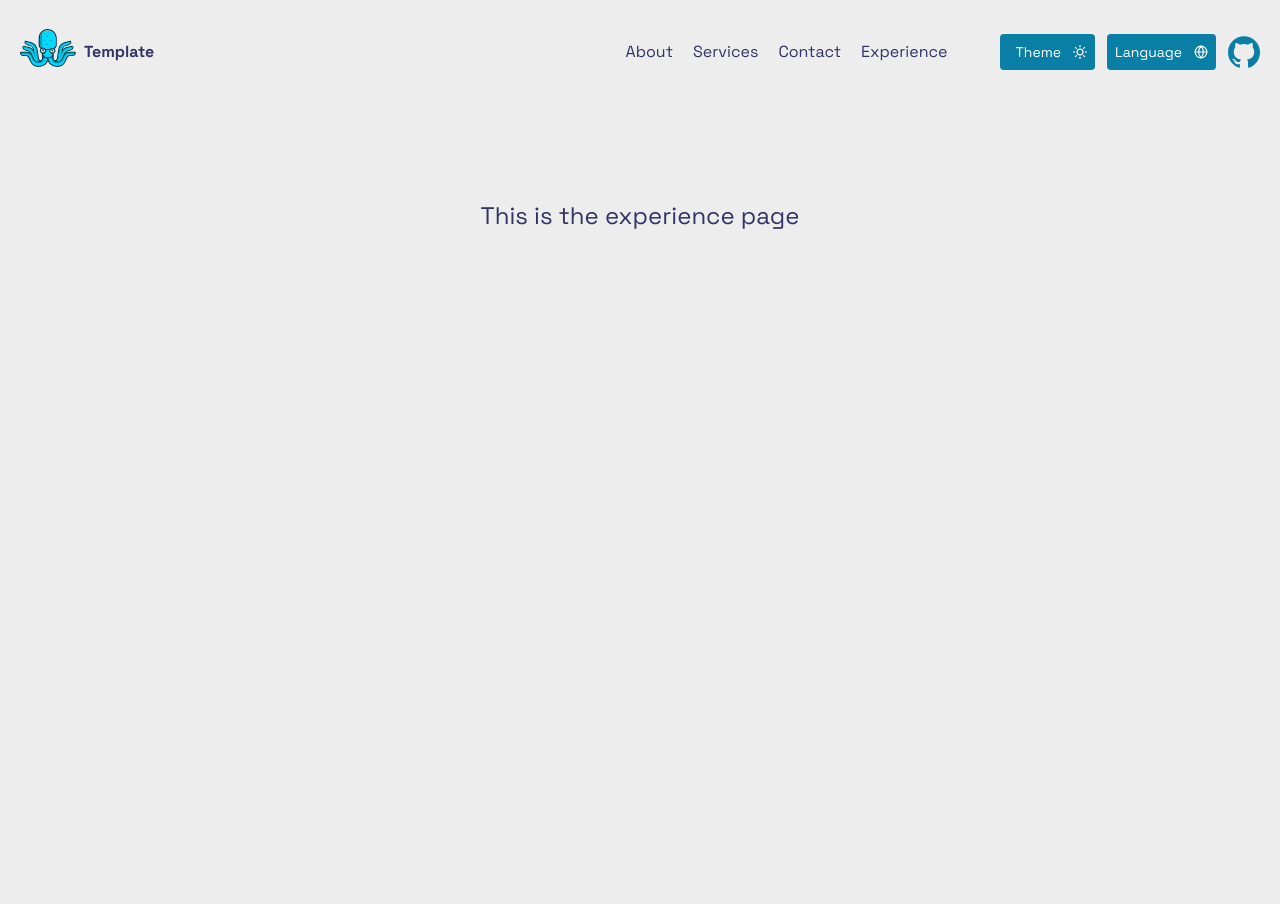
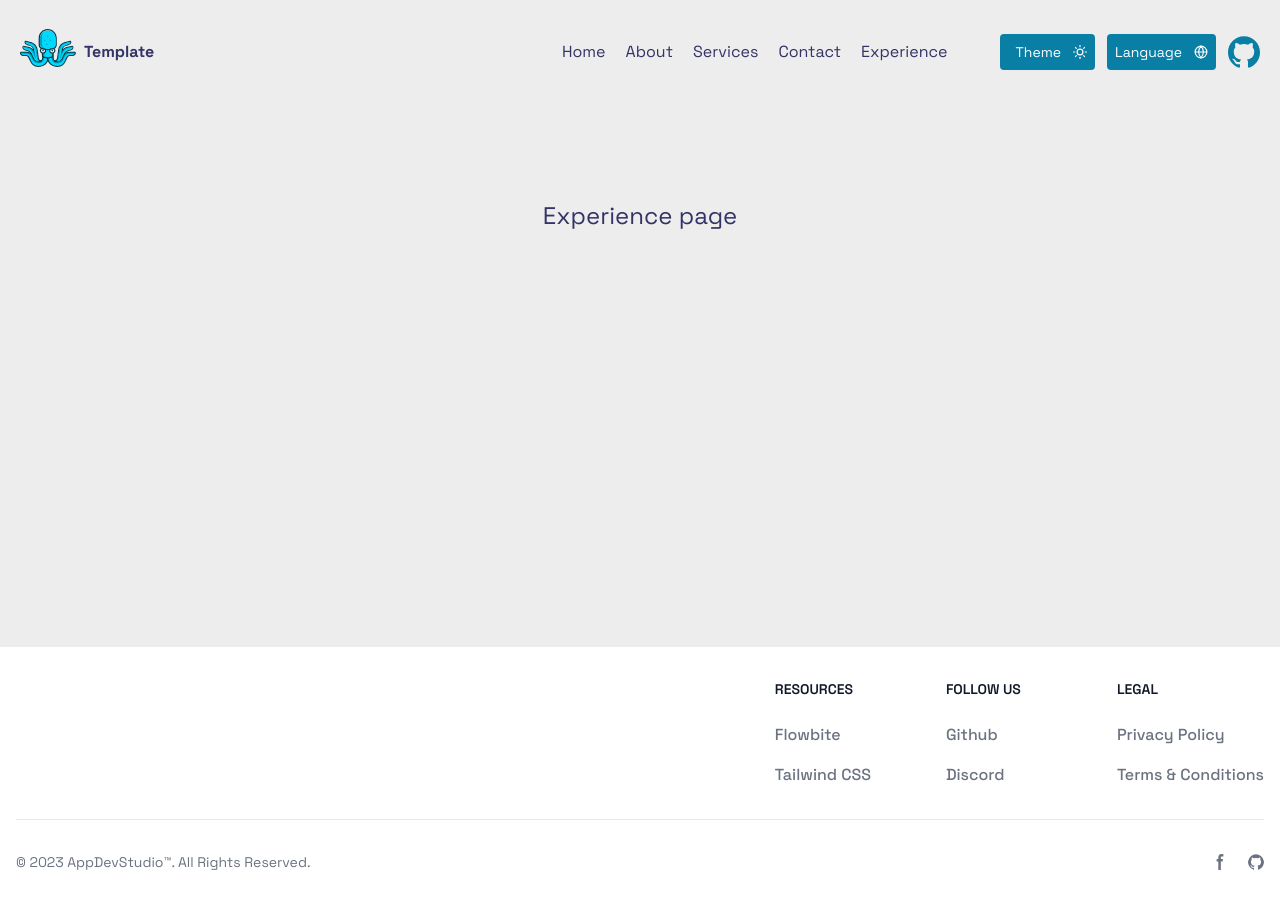
Before and after one commit to raulm0429/nextjs-v14-starterkit, a Next.js app: page /en/experience in a window 1280 px wide. Before the commit the page ends 800 px from the top, so only its background shows below. Built offline with nearby package versions, Linux system fonts and the light colour scheme.

Commit message:
added footer to each linked page. Didnt end up removing translations as it was a long process and wpuld cause issues

```diff
--- a/src/app/[locale]/about/page.tsx
+++ b/src/app/[locale]/about/page.tsx
@@ -1,12 +1,18 @@
 import { useTranslations } from 'next-intl'
+import { Footer } from '../components/Footer'
 
 export default function About() {
   const t = useTranslations('')
   return (
-    <div className='px-32 py-24 text-center text-2xl'>
-      {t(
-        'This_is_a_simple_about_page_just_to_show_how_you_can_use_the_internationalization_in_different_pages'
-      )}
+    <div className="flex flex-col min-h-screen">
+      <main className="flex-grow px-32 py-24 text-center text-2xl">
+        {t(
+          'This_is_a_simple_about_page_just_to_show_how_you_can_use_the_internationalization_in_different_pages'
+        )}
+      </main>
+      <footer>
+        <Footer />
+      </footer>
     </div>
   )
 }
--- a/src/app/[locale]/components/Header.tsx
+++ b/src/app/[locale]/components/Header.tsx
@@ -23,9 +23,8 @@ export const Header: FC<Props> = ({ locale }) => {
       </Link>
       <div className='flex flex-row items-center gap-3'>
         <nav className='mr-10 inline-flex gap-5'>
-          <Link lang={locale} href={`/about`}>
-            {t('About')}
-          </Link>
+        <Link lang={locale} href={`/`}>{t('Home')}</Link>
+          <Link lang={locale} href={`/about`}>{t('About')}</Link>
           <Link lang={locale} href={`/services`}>{t('Services')}</Link>
           <Link lang={locale} href={`/contact`}>{t('Contact')}</Link>
           <Link lang={locale} href={`/experience`}>{t('Experience')}</Link>
--- a/src/app/[locale]/contact/page.tsx
+++ b/src/app/[locale]/contact/page.tsx
@@ -1,12 +1,18 @@
 import { useTranslations } from 'next-intl'
+import { Footer } from '../components/Footer'
 
 export default function Contact() {
   const t = useTranslations('')
   return (
-    <div className='px-32 py-24 text-center text-2xl'>
+    <div className="flex flex-col min-h-screen">
+    <main className="flex-grow px-32 py-24 text-center text-2xl">
       {t(
-        'This is the contact page'
+        'Contact page'
       )}
-    </div>
+    </main>
+    <footer>
+      <Footer />
+    </footer>
+  </div>
   )
 }
--- a/src/app/[locale]/experience/page.tsx
+++ b/src/app/[locale]/experience/page.tsx
@@ -1,12 +1,18 @@
 import { useTranslations } from 'next-intl'
+import { Footer } from '../components/Footer'
 
 export default function Contact() {
   const t = useTranslations('')
   return (
-    <div className='px-32 py-24 text-center text-2xl'>
+    <div className="flex flex-col min-h-screen">
+    <main className="flex-grow px-32 py-24 text-center text-2xl">
       {t(
-        'This is the experience page'
+        'Experience page'
       )}
-    </div>
+    </main>
+    <footer>
+      <Footer />
+    </footer>
+  </div>
   )
 }
--- a/src/app/[locale]/page.tsx
+++ b/src/app/[locale]/page.tsx
@@ -25,14 +25,14 @@ export default function DashboardPage() {
           )}
         </div>
         <div className='mt-4 flex flex-row gap-4'>
-          <a
+          {/* <a
             href='/en/contact'
             target='_blank'
           >
             <Button rounded size='large'>
               {t('Use_Template')}
             </Button>
-          </a>
+          </a> */}
           <a
             href='/en/about'
             target='_blank'
--- a/src/app/[locale]/services/page.tsx
+++ b/src/app/[locale]/services/page.tsx
@@ -1,12 +1,19 @@
 import { useTranslations } from 'next-intl'
+import { Footer } from '../components/Footer'
+
 
 export default function About() {
   const t = useTranslations('')
   return (
-    <div className='px-32 py-24 text-center text-2xl'>
+    <div className="flex flex-col min-h-screen">
+    <main className="flex-grow px-32 py-24 text-center text-2xl">
       {t(
-        'This is the services page!'
+        'Services page'
       )}
-    </div>
+    </main>
+    <footer>
+      <Footer />
+    </footer>
+  </div>
   )
 }
--- a/src/navigation.ts
+++ b/src/navigation.ts
@@ -10,8 +10,8 @@ export const localePrefix = 'always'
 export const pathnames = {
   '/': '/',
   '/about': '/about',
-  // '/contact': '/contact',
-  '/en/contact': '/en/contact',
+  '/contact': '/contact',
+  // '/en/contact': '/en/contact',
   '/experience': '/experience',
   '/services' : '/services'
 } satisfies Pathnames<typeof locales>
```
